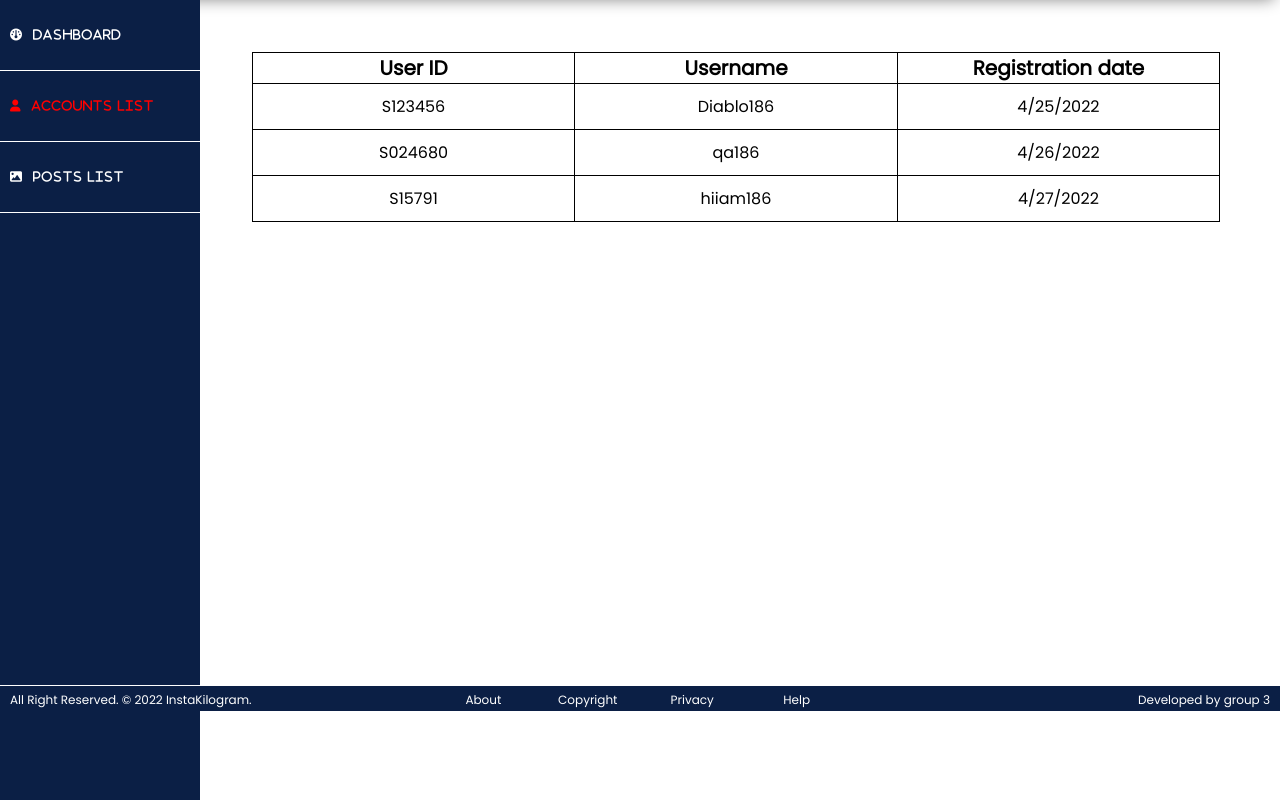
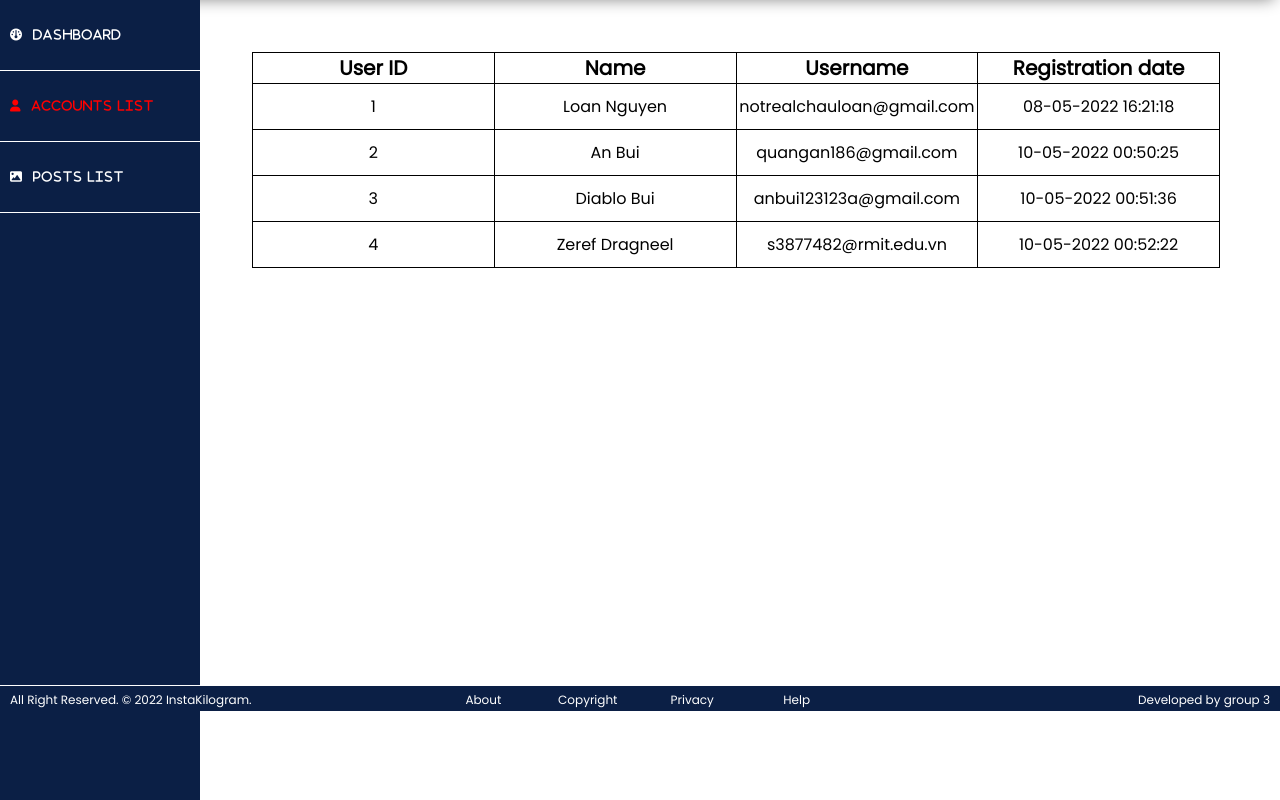
Before and after one commit to quangan186/COSC2430-A2-Group3, a PHP site: page /admin/account-list.php in a window 1280 px wide. Shown: the part 89-889 px from the top of the page. Run offline with PHP 8.4, Linux system fonts and the light colour scheme; some libraries are stand-ins or nearby versions.

Commit message:
render account list

```diff
--- a/accounts.csv
+++ b/accounts.csv
@@ -1,4 +1,4 @@
-1,Loan,Nguyen,notrealchauloan@gmail.com,$2y$10$1XntSGrD1LUyOs0MvVPZhuYx/KKZvQad1YrgXRqn9YhsU08Z/AMby,profile.jpg,70484,loan.nguyen.70484,"2022-05-08 16:21:18"
-2,"An ",Bui,quangan186@gmail.com,$2y$10$2R6eT2itHggkkFmiPzG2cuCJJ.E6.W9lOpakXPbzxfQJFKS1IWET6,,100460725302,"an .bui.100460725302","10-05-2022 00:50:25"
+1,Loan,Nguyen,notrealchauloan@gmail.com,$2y$10$1XntSGrD1LUyOs0MvVPZhuYx/KKZvQad1YrgXRqn9YhsU08Z/AMby,profile.jpg,70484,loan.nguyen.70484,"08-05-2022 16:21:18"
+2,An,Bui,quangan186@gmail.com,$2y$10$2R6eT2itHggkkFmiPzG2cuCJJ.E6.W9lOpakXPbzxfQJFKS1IWET6,,100460725302,"an .bui.100460725302","10-05-2022 00:50:25"
 3,Diablo,Bui,anbui123123a@gmail.com,$2y$10$e2xc8skHNMqx6EKCeXZ9Puo0zGJO.KalFZxFIMCKFR2h4WYBgs1Uu,,0054119749878,diablo.bui.0054119749878,"10-05-2022 00:51:36"
 4,Zeref,Dragneel,s3877482@rmit.edu.vn,$2y$10$tfVvmgtgSQ6Zg/FC/cRlI.nVrdrznQOSpi08jdpwYWU6ksxZXz9sK,,9631855088191133436,zeref.dragneel.9631855088191133436,"10-05-2022 00:52:22"
--- a/admin/account-list.php
+++ b/admin/account-list.php
@@ -24,27 +24,15 @@
             <table class="accounts">
                 <tr class="title">
                     <th>User ID</th>
+                    <th>Name</th>
                     <th>Username</th>
                     <th>Registration date</th>
                 </tr>
-
-                <tr class="data">
-                    <td>S123456</td>
-                    <td>Diablo186</td>
-                    <td>4/25/2022</td>
-                </tr>
-
-                <tr class="data">
-                    <td>S024680</td>
-                    <td>qa186</td>
-                    <td>4/26/2022</td>
-                </tr>
-
-                <tr class="data">
-                    <td>S15791</td>
-                    <td>hiiam186</td>
-                    <td>4/27/2022</td>
-                </tr>
+            <?php
+                include("./function.php");
+                // display_users_list();
+                display_users_list();
+            ?>
             </table>
         </div>
 
--- /dev/null
+++ b/admin/function.php
@@ -0,0 +1,19 @@
+<?php
+    function display_users_list(){
+        $row = 0;
+        if (($handle = fopen("../accounts.csv", "r")) !== FALSE) {
+            while (($data = fgetcsv($handle, 1000, ",")) !== FALSE) {
+                // $num = count($data);
+                echo "<tr class= 'data'>";
+                echo "<td>" . $data[0] . "</td>";
+                echo "<td>" . $data[1] . " " . $data[2] . "</td>";
+                echo "<td>" . $data[3] . "</td>";
+                echo "<td>" . $data[8] . "</td>";
+                echo "</tr>";
+                $row++;
+            }
+            fclose($handle);
+        }
+
+    }
+?>
--- a/css/admin.css
+++ b/css/admin.css
@@ -75,6 +75,9 @@
         border-right: none;
     }
 
+    .accounts th:nth-child(4){
+        border-right: 1px solid black;
+    }
     .posts th:nth-child(even){
         width: 100%;
         border: 1px solid black;
@@ -89,16 +92,23 @@
         text-align: center;
         padding: 10px 0;
     }
+
     .accounts td:nth-child(odd), .posts td:nth-child(odd){
         width: 100%;
         border: 1px solid black;
         border-top: none;
     }
+
     .accounts td:nth-child(even) {
         width: 100%;
         border-bottom: 1px solid black;
         border-right: none;
     }
+
+    .accounts td:nth-child(4){
+        border-right: 1px solid black;
+    }
+
     .posts td:nth-child(even){
         width: 100%;
         border: 1px solid black;
--- a/js/RegisterValidation.js
+++ b/js/RegisterValidation.js
@@ -16,7 +16,7 @@ let invalidForm = document.getElementById("invalid-form");
 
 let checkEmail = /^([a-zA-Z0-9\._]+)@([a-zA-Z0-9])+.([a-z]+)(.[a-z]+)?$/;
 let checkPassword =/^(?=.*[a-z])(?=.*[A-Z])(?=.*\d)[a-zA-Z\d]{8,20}$/;
-let checkName = /^[a-zA-Z0-9 ]{2,20}$/;
+let checkName = /^[a-zA-Z0-9]{2,20}$/;
 
 const validateEmail = () => {
     if (email.value.length == 0){
```
